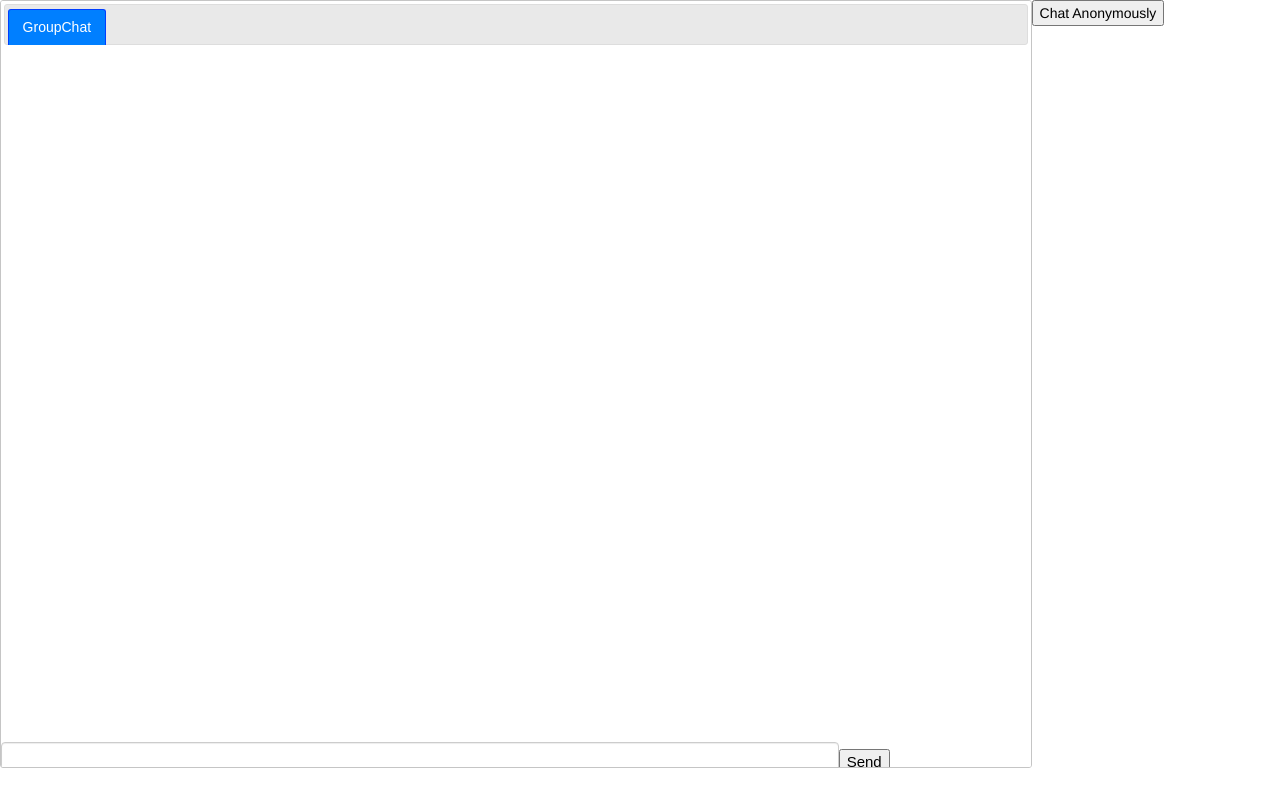
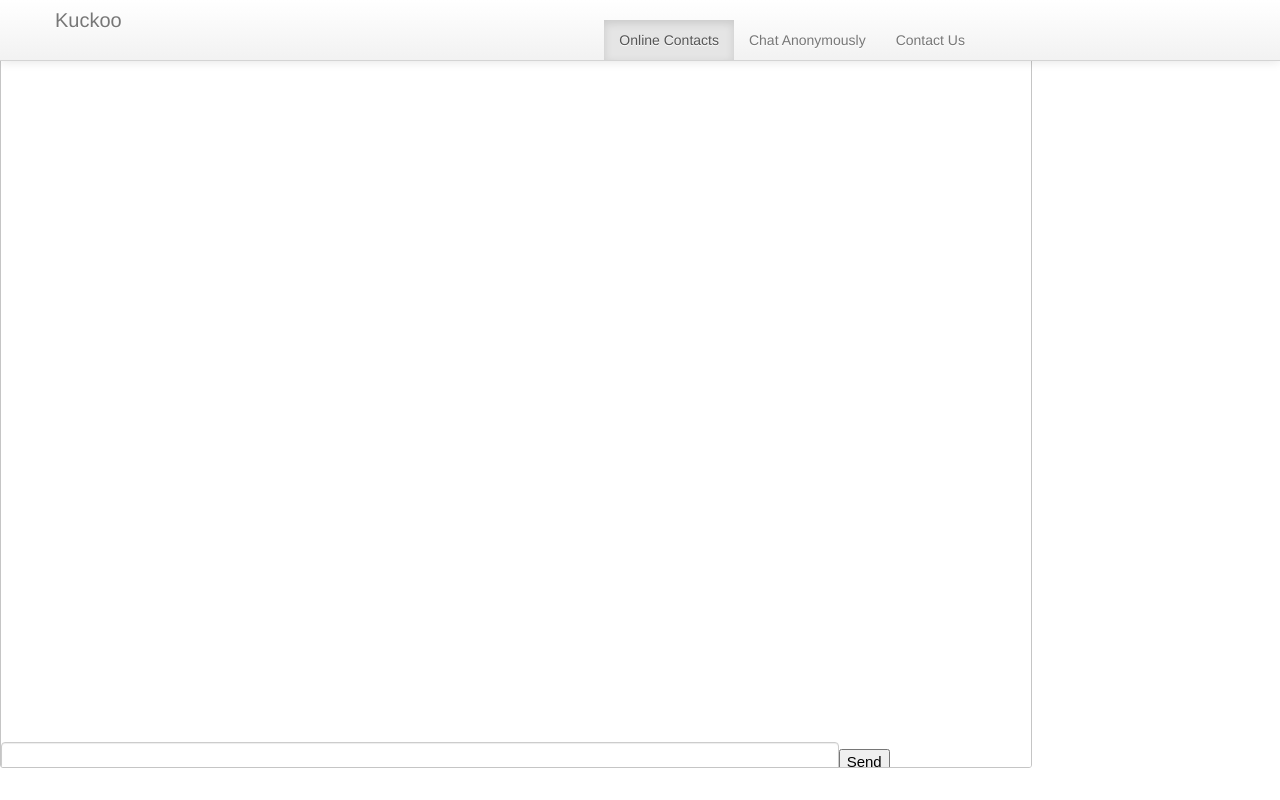
Before and after one commit to vamsi2018/ChatServer-nodejs, a website: page public/index.html in a window 1280 px wide. Drawn offline with nearby package versions, Linux system fonts and the light colour scheme; no server answers.

Commit message:
nav bar added

```diff
--- a/public/index.html
+++ b/public/index.html
@@ -18,6 +18,23 @@
 		</script>
 	</head>
 	<body>
+		<div class="navbar navbar-fixed-top">
+			<div class="navbar-inner">
+				<div class="container">
+						<a class="btn btn-navbar" data-toggle="collapse" data-target=".nav-collapse">
+							        <span class="icon-th-list"></span>
+						</a>
+		        <a href="#" class="brand">Kuckoo</a>
+		        <div class="nav-collapse collapse">
+		            <ul class="nav pull-right">
+			                <li class="active"><a href="#">Online Contacts</a></li>
+			                <li><a href="#">Chat Anonymously</a></li>
+			                <li><a href="#">Contact Us</a></li>
+		            </ul>
+            </div>
+				</div>
+			</div>
+		</div>
 		<div id='messageBar'></div>
 			<section>
 			<div id="chat" >
```
